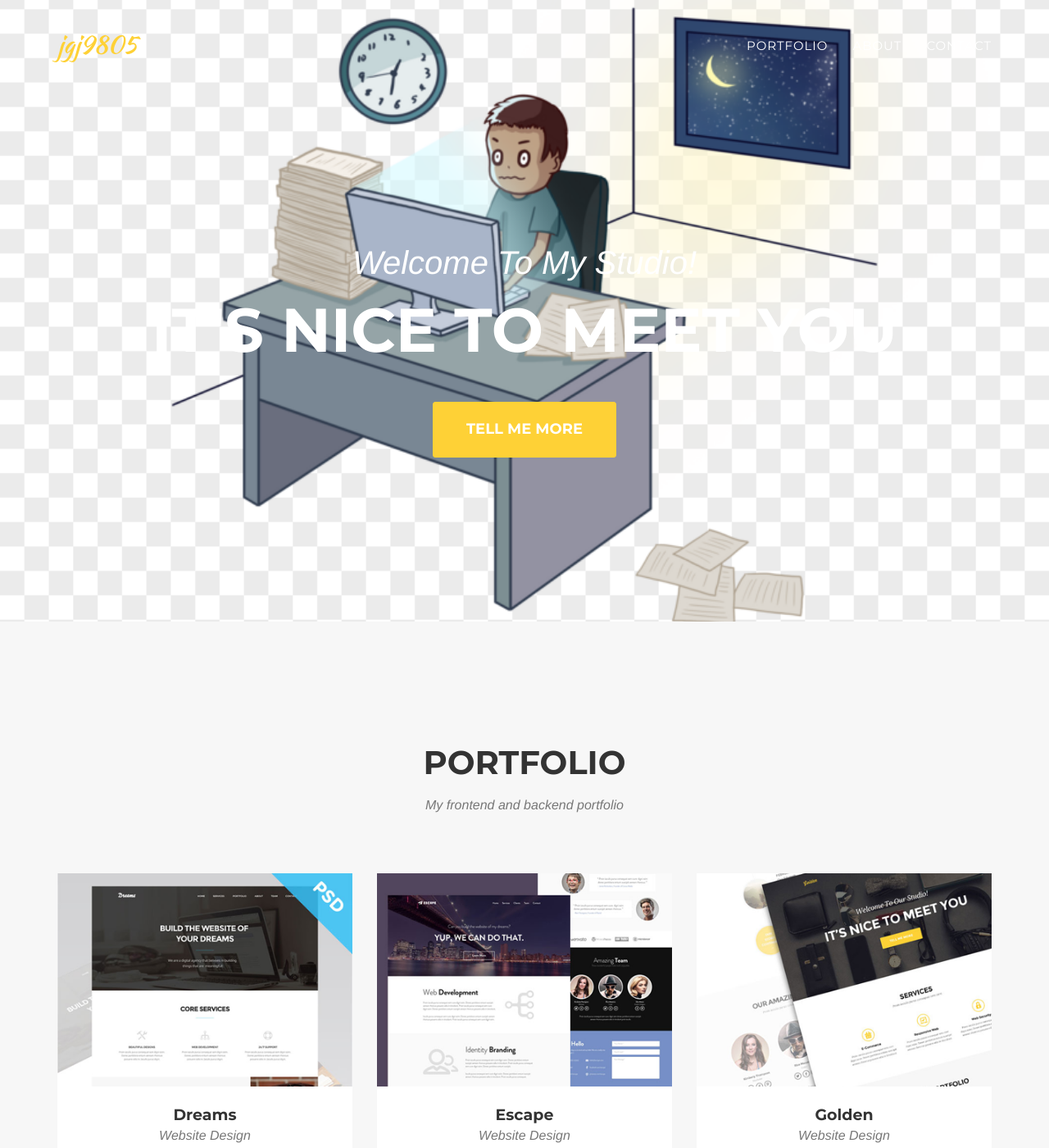
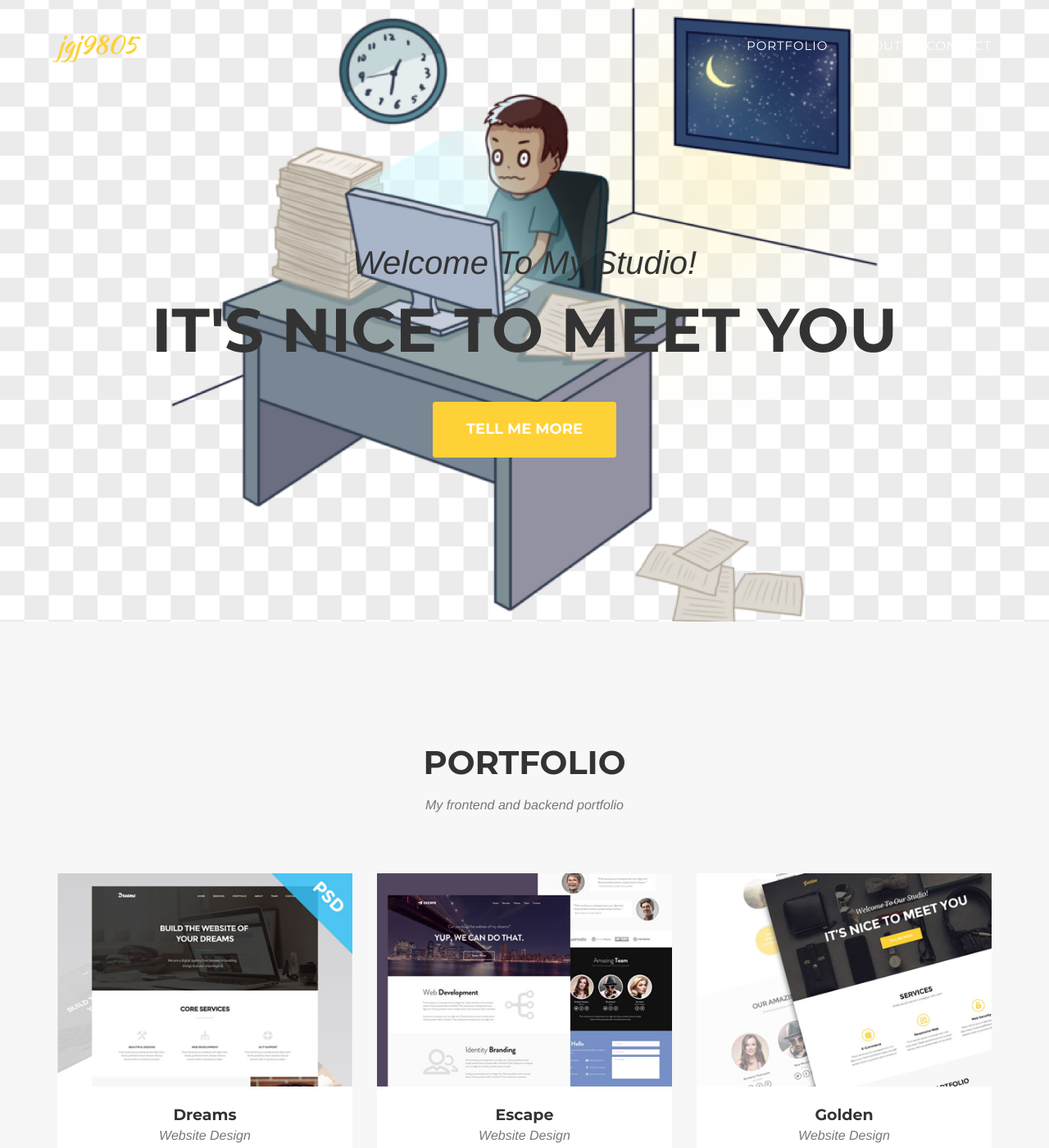
Before and after one commit to jgj9805/jgj9805.github.io, a Jekyll site: the page built from index.html, in a window 1280 px wide and 1400 px high. Shown: the whole window at 82% size. Built offline with Jekyll 4.4.1, drawn with Linux system fonts in a browser that asks for light colours; some web fonts are replaced.

Commit message:
third comit

```diff
--- a/_includes/css/agency.css
+++ b/_includes/css/agency.css
@@ -257,7 +257,7 @@
 
     .navbar-default.navbar-shrink {
         padding: 10px 0;
-        background-color: #222;
+        background-color: #79c2e4;
     }
 
     .navbar-default.navbar-shrink .navbar-brand {
@@ -267,7 +267,7 @@
 
 header {
     text-align: center;
-    color: #fff;
+    color: #333;
     background-attachment: scroll;
     background-image: url('{{ site.baseurl }}/img/3057.png_860.png');
     background-position: center center;
```
Also changed, not shown: img/3057.png_860.png.
